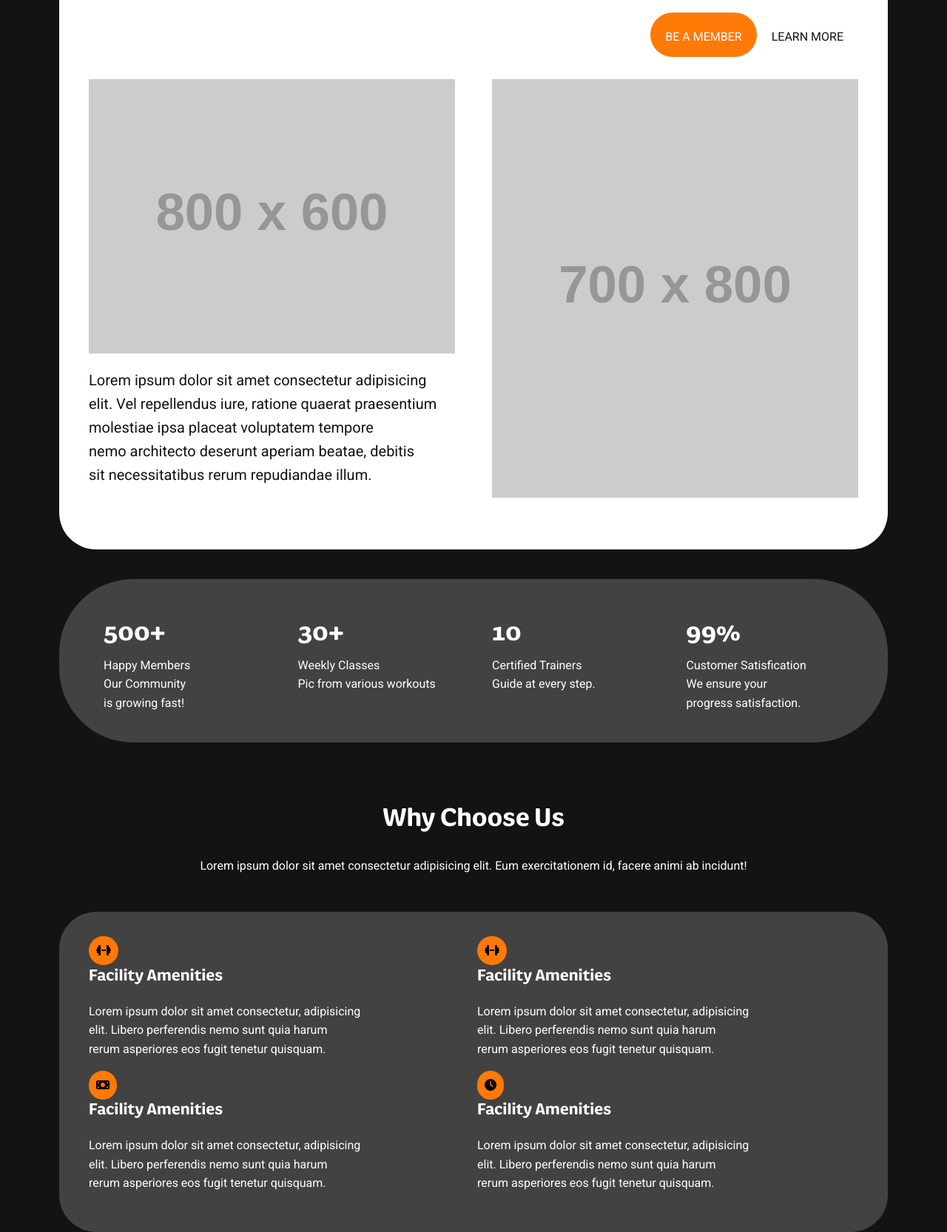
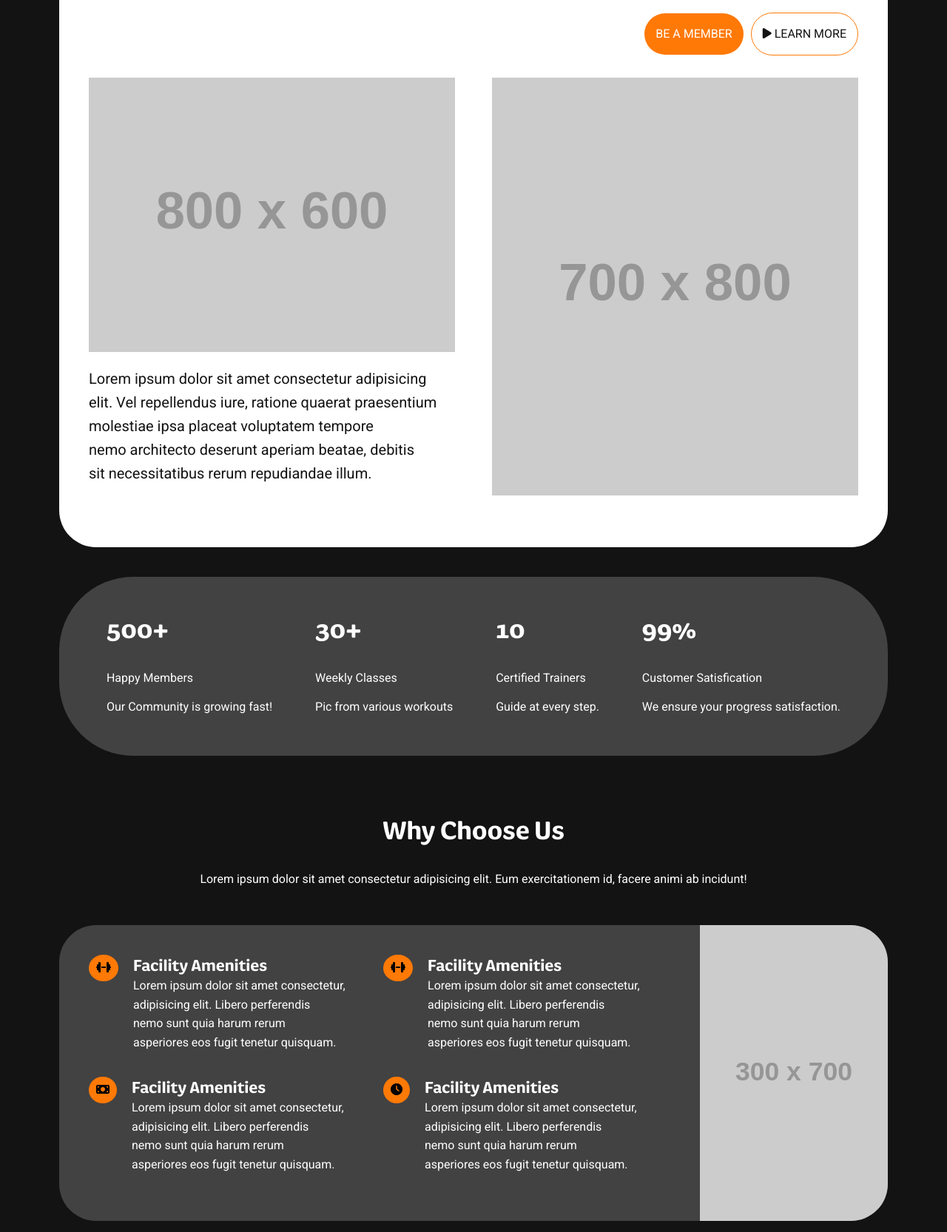
Before and after one commit to lourenrubico23/Project-4-Gym, a plain HTML site: page index.html in a window 1280 px wide. Shown: the part 519-2185 px from the top of the page at 74% size. Drawn offline with Linux system fonts and the light colour scheme; placeholder pictures from the web are drawn by us.

Commit message:
Services

```diff
--- a/index.html
+++ b/index.html
@@ -20,7 +20,7 @@
                     <li><a href="">Contact</a></li>
                 </ul>
                 <div class="buttons">
-                    <a href="btn">Sign up</a>
+                    <a href="">Sign up</a>
                 </div>
 
             </div>
@@ -40,7 +40,7 @@
                 <h1>IMPROVE YOUR FITNESS LEVEL FOR THE BETTER</h1>
                 <div class="buttons">
                     <a href="" class="memberbtn">BE A MEMBER</a>
-                <a href="" class="memberBtnTrans">LEARN MORE</a>
+                <a href="" class="memberBtnTrans"><i class="fa-solid fa-play"></i> LEARN MORE</a>
                 </div>
 
 
@@ -102,35 +102,44 @@
                         <div class="icon">
                              <i class="fa-solid fa-dumbbell"></i>
                         </div>
+                        <div class="services__text">
                              <h3>Facility Amenities</h3>
                         <p>Lorem ipsum dolor sit amet consectetur, adipisicing elit. Libero perferendis nemo sunt quia harum rerum asperiores eos fugit tenetur quisquam.</p>
+                        </div>
+
                     </div>
                     <div class="services__left">
                         <div class="icon">
                             <i class="fa-solid fa-dumbbell"></i>
                        </div>
+                       <div class="services__text">
                         <h3>Facility Amenities</h3>
                    <p>Lorem ipsum dolor sit amet consectetur, adipisicing elit. Libero perferendis nemo sunt quia harum rerum asperiores eos fugit tenetur quisquam.</p>
+                   </div>
                     </div>
                     <div class="services__left">
                         <div class="icon">
                             <i class="fa-solid fa-money-bill"></i>
                         </div>
+                        <div class="services__text">
                             <h3>Facility Amenities</h3>
                        <p>Lorem ipsum dolor sit amet consectetur, adipisicing elit. Libero perferendis nemo sunt quia harum rerum asperiores eos fugit tenetur quisquam.</p>
+                       </div>
                     </div>
                     <div class="services__left">
                         <div class="icon">
                             <i class="fa-solid fa-clock"></i>
                         </div>
 
+                        <div class="services__text">
                             <h3>Facility Amenities</h3>
                        <p>Lorem ipsum dolor sit amet consectetur, adipisicing elit. Libero perferendis nemo sunt quia harum rerum asperiores eos fugit tenetur quisquam.</p>
                        </div>
                     </div>
+                </div>
 
                 <div class="services__right">
-                    <img src="https://via.placeholder.com/200x500" alt="">
+                    <img src="https://via.placeholder.com/300x700" alt="">
                 </div>
             </div>
         </div>
--- a/scss/layout/_header.scss
+++ b/scss/layout/_header.scss
@@ -11,7 +11,10 @@
         background: $crl--accent;
         border-radius: 4rem;
         padding: 1rem;
-        padding-left: 3rem;
+        width: 12rem;
+        text-align: center;
+       }
+       a{
         width: 12rem;
        }
 
--- a/scss/page/_home.scss
+++ b/scss/page/_home.scss
@@ -21,23 +21,23 @@
         .buttons{
             display: flex;
             justify-content: flex-end;
+            align-items: center;
             margin-bottom: 3rem;
-        }
-        .memberbtn{
+            gap: 1rem;
+            .memberbtn{
             background-color: $crl--accent;
-            padding:2rem;
+            padding:1.5rem;
             border-radius: 3rem;
             color: $clr--light;
-            height: 6rem;
         }
         .memberBtnTrans{
-            padding:2rem;
+            padding:1.5rem;
             border-radius: 3rem;
             color: $clr--dark;
-            height: 6rem;
-            border-width: 2rem;
-            border-color: $crl--accent;
+            border: solid 1px $crl--accent;
         }
+        }
+
 
     }
 
@@ -63,11 +63,12 @@
         padding: 4rem 4rem;
         border-radius: 10rem ;
         @include grid(4);
+        @include flex(space-around,center);
     }
     &__list{
             h2, p{
+
                 color: $clr--light;
-                margin: 0 2rem 0 2rem;
             }
         }
 }
@@ -80,31 +81,35 @@
     }
     &__wrapper{
         display: flex;
+        overflow: hidden;
         background-color: rgba(182, 181, 181, 0.288);
-        padding: 4rem 4rem;
         border-radius: 5rem ;
-        width: fit-content;
+        height: 40rem;
     }
     &__details{
         @include grid(2);
+        padding: 4rem;
         h3, p{
             color: $clr--light;
+            margin: 0;
+        }
+        h3{
+            line-height: normal;
         }
 
     }
     &__left{
+        @include flex(start, start);
+        gap:2rem;
             .icon{
                 background-color: $crl--accent;
-                display: inline;
-                padding: 1rem;
-                border-radius: 2rem;
+                border-radius: 50%;
+                padding: .5rem 1rem;
             }
         }
     &__right{
-         position: absolute;
-         left: 145rem;
         img{
-            @include imgCover(40rem, 30rem);
+            @include imgCover(100%, 70rem);
         }
     }
 }
```
Also changed, not shown: dist/css/main.min.css, 1 other file. Lines whose indentation alone changed are shown as unchanged.
